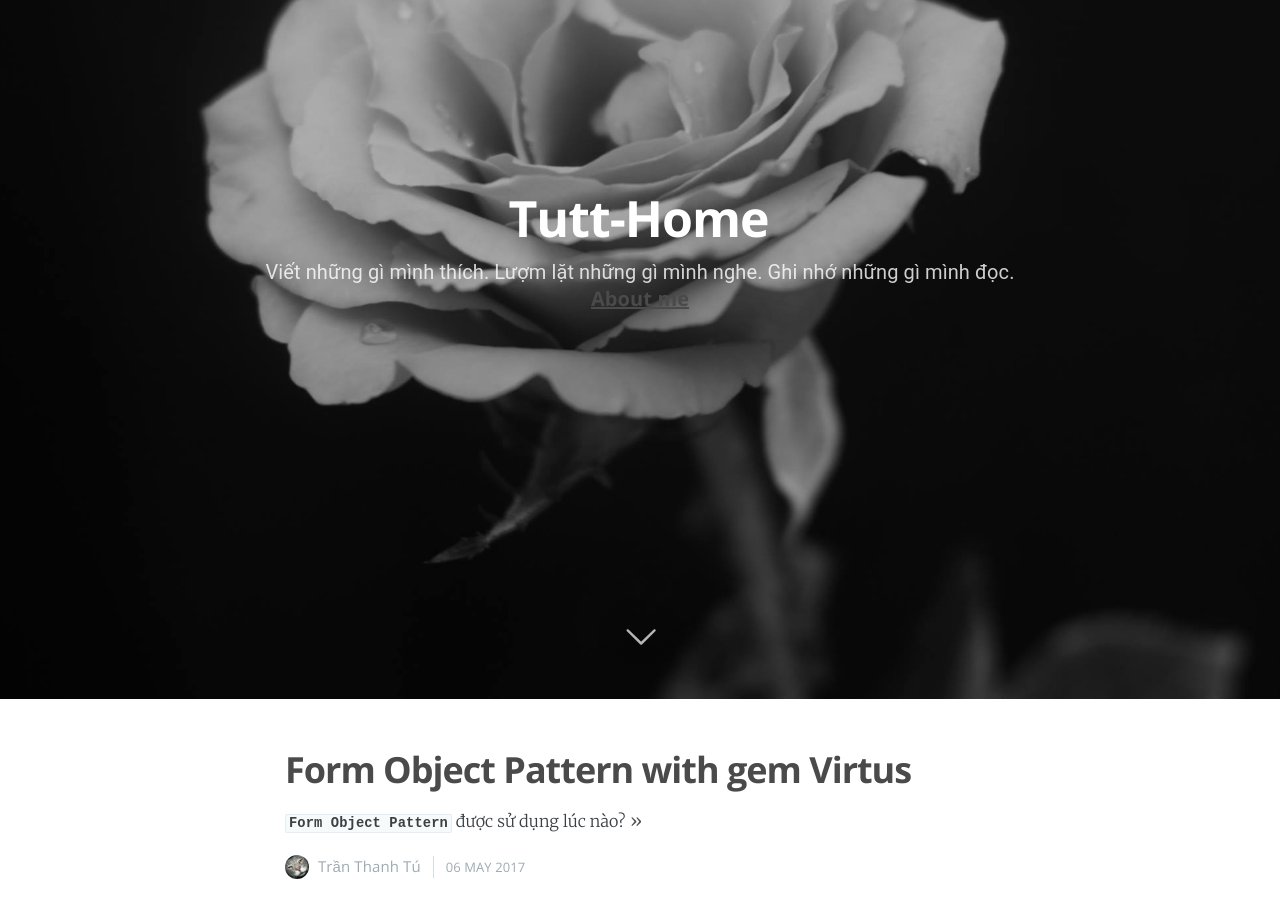
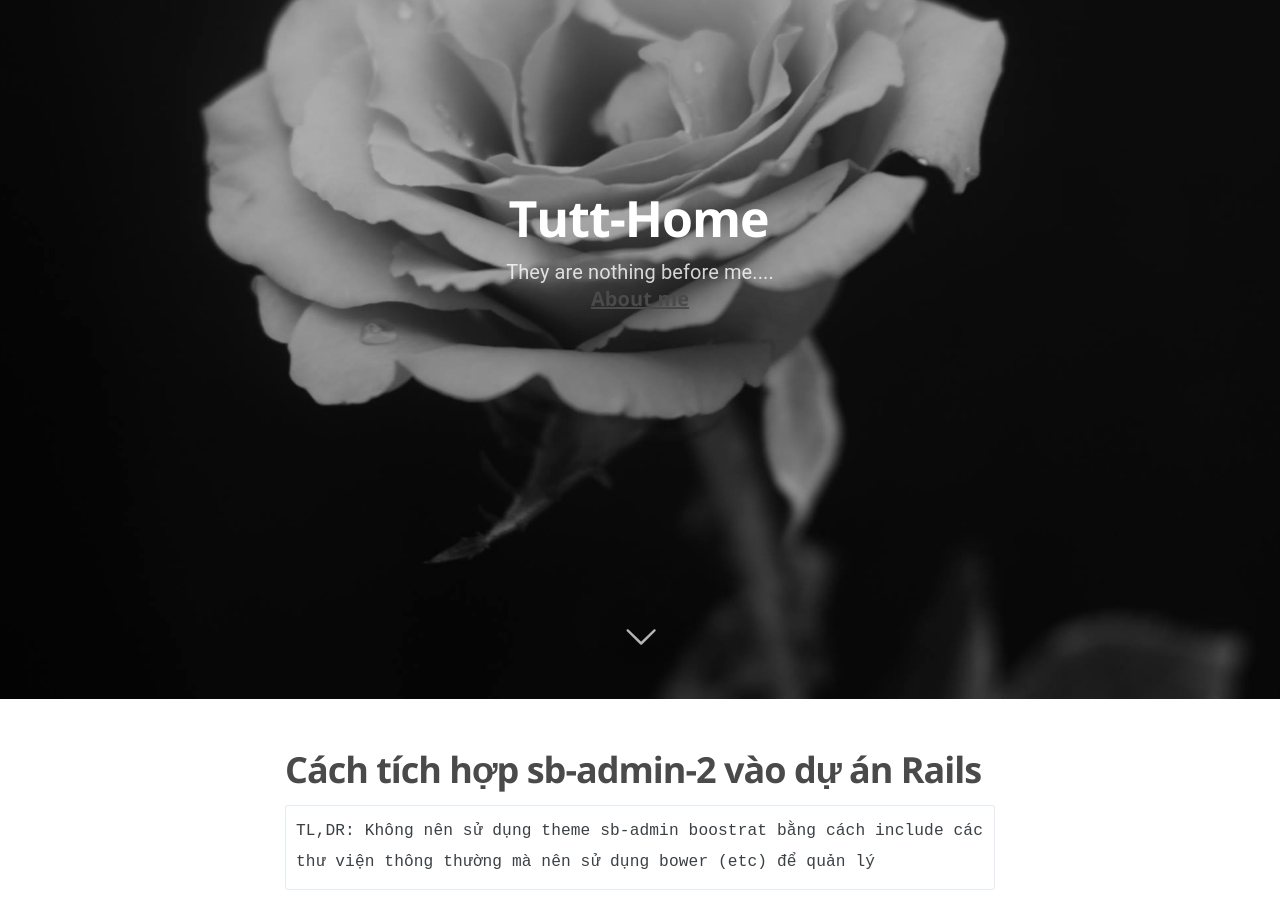
Before and after one commit to trnthanhtu/trnthanhtu.github.io, a Jekyll site: the page built from index.html, in a window 1280 px wide and 900 px high, scrolled down 201 px. Built offline with Jekyll 4.4.1, drawn with Linux system fonts in a browser that asks for light colours; the list of posts is cut into pages by our own code; some of the changed lines change nothing that is shown; some of the changed text lies outside the part shown.

Commit message:
How to integrate sb-admin with bower

````diff
--- a/_config.yml
+++ b/_config.yml
@@ -1,5 +1,5 @@
 name: Tutt-Home
-description: Viết những gì mình thích. Lượm lặt những gì mình nghe. Ghi nhớ những gì mình đọc
+description: They are nothing before me...
 meta_description: "Viết những gì mình thích"
 
 markdown: kramdown
--- /dev/null
+++ b/_posts/2018-03-27-Use-sb-admin-with-bower.markdown
@@ -0,0 +1,151 @@
+---
+layout: post
+title:  "Cách tích hợp sb-admin-2 vào dự án Rails"
+date:   2018-03-27 00:00:00
+---
+```
+TL,DR: Không nên sử dụng theme sb-admin boostrat bằng cách include các thư viện thông thường mà nên sử dụng bower (etc) để quản lý
+```
+
+#####1.Setup rails app
+- Sử dụng gem bower_rails
+Link: https://github.com/rharriso/bower-rails
+
+- Init config
+```
+  rails g bower_rails:initialize
+```
+
+#####2.Apply sb-admin
+
+- Config bower
+ Xem các thư viện mà sb-admin cần trong file bower.json sau đó chỉnh sửa file `Bowerfile` tương ứng.
+*Example:*
+```
+  # Bowerfile
+    asset "jquery"
+    asset 'bootstrap', '~3.3.7'
+    asset 'datatables', '~1.10.4'
+    asset 'datatables-plugins', '~1.0.1'
+    asset 'flot', '~0.8.3'
+    asset 'font-awesome', '~4.6.3'
+    asset 'holderjs', '~2.4.1'
+    asset 'metisMenu', '~1.1.3'
+    asset 'morrisjs', '~0.5.1'
+    asset 'datatables-responsive', '1.0.6'
+    asset 'bootstrap-social', '~4.8.0'
+    asset 'flot.tooltip', '~0.8.4'
+
+    resolution "font-awesome", "~4.6.3" <--- Chỉ định phiên bản của font-awesome
+```
+
+- install bower với quyền `root  `
+
+```
+  sudo npm install -g bower
+  rake bower:install
+```
+
+- Config assets cho rails
+ + css
+     * copy file `sb-admin-2.css` vào thư mục `assets/admin/sb-admin-2.css`
+     * Tạo file `admin.css`
+
+        ```
+        /*
+        *= require bootstrap
+        *= require metisMenu
+        *= require morrisjs
+        *= require_tree ./admin/
+        *= require font-awesome
+        */
+        ```
+
+ + js
+     * copy file sb-admin-2.js vào thư mục assets/admin/sb-admin-2.js
+     * Tạo file admin.js
+
+```
+/*
+//= require turbolinks
+//= require jquery
+//= require rails-ujs
+//= require bootstrap/dist/js/bootstrap
+//= require metisMenu
+//= require_tree ./admin/
+*/
+```
+
++ Include new path `js/css` vào `assets`
+
+```
+ Rails.application.config.assets.precompile += %w( admin.css admin.js )
+```
+
+#####3.Chạy precomplie
+
+ Khi chạy precompie sẽ có những lỗi phát sinh và cách sửa như sau:
+
+**a. Không nhận được bootstrap**
+
+
+    Sprockets::FileNotFound: couldn't find file 'bootstrap' with type 'text/css'
+
+Fix:
+ - Thêm vào gem file
+
+    ```
+    gem 'therubyracer'
+    gem 'less-rails'
+    ```
+
+ - Đổi `admin.css` -> `admin.css.sass`
+
+**b.Font-awesome ko sử dụng được**
+ **Nguyên nhân**: Không precomplie được những file với extension khác
+
+Fix:
+ - Include thêm vào file config:  config/initializers/assets.rb
+
+ ```
+ Rails.application.config.assets.precompile << /\.(?:svg|eot|woff|woff2|ttf)\z/
+```
+
+ - import font-face font-awesome
+
+```
+# app/assets/stylesheets/admin.css.scss
+@font-face {
+    font-family: 'FontAwesome';
+    src: font-url('font-awesome/fonts/fontawesome-webfont.eot?v=4.0.3');
+    src: font-url('font-awesome/fonts/fontawesome-webfont.eot?#iefix&v=4.0.3') format('embedded-opentype'),
+    font-url('font-awesome/fonts/fontawesome-webfont.woff?v=4.0.3') format('woff'),
+    font-url('font-awesome/fonts/fontawesome-webfont.ttf?v=4.0.3') format('truetype'),
+    font-url('font-awesome/fonts/fontawesome-webfont.svg?v=4.0.3#fontawesomeregular') format('svg');
+    font-weight: normal;
+    font-style: normal;
+}
+```
+
+#####4.Deploy với cap
+Thêm config vào deploy.rb
+
+```
+    #deploy.rb
+    namespace :bower do
+      desc 'Install bower'
+         task :install do
+           on roles(:web) do
+              within release_path do
+              with rails_env: fetch(:rails_env) do
+                 execute :rake, "bower:install['--allow-root'] CI=true"
+              end
+            end
+           end
+         end
+       end
+    before 'deploy:compile_assets', 'bower:install'
+    ```
+option : `--allow-root` <-- cấp quyền install bower lib vào system
+
+**Lưu ý: Phải cài package bower trên sever **
````
